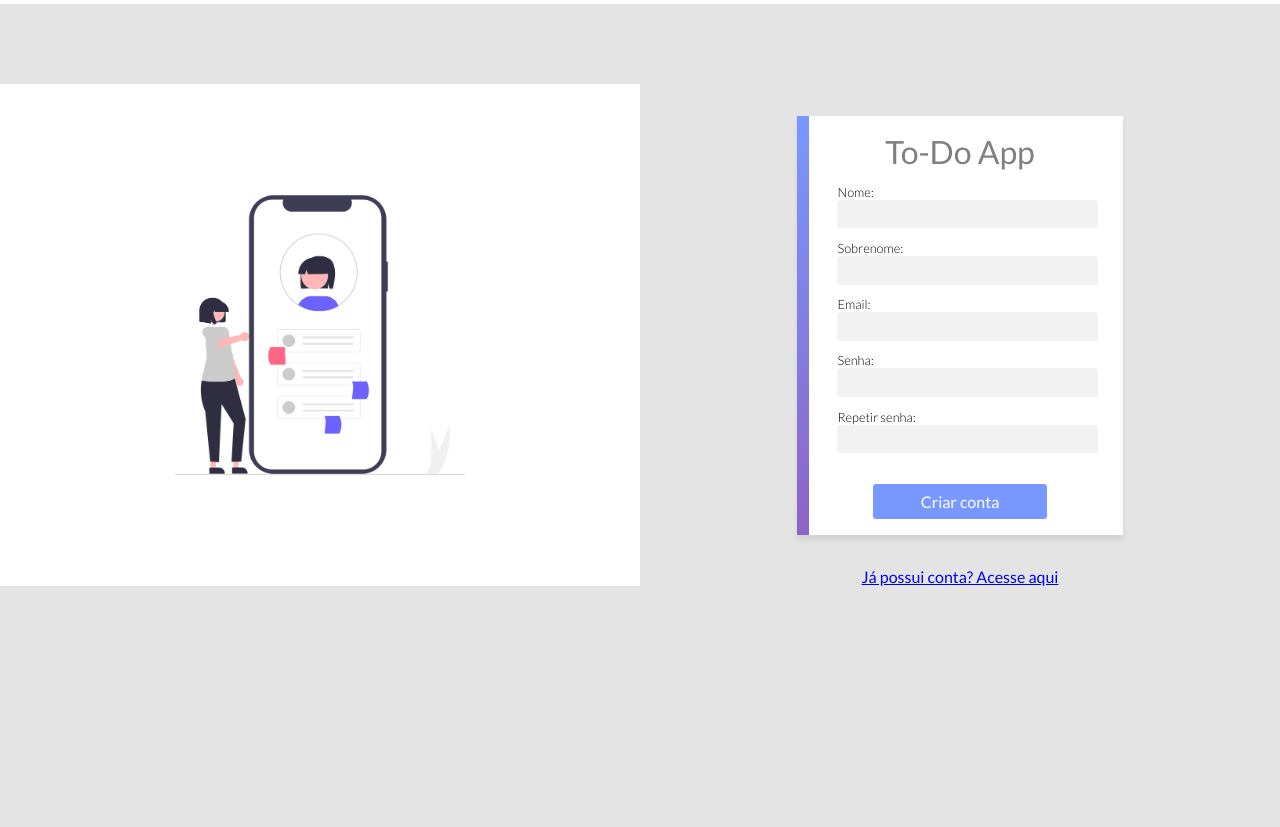
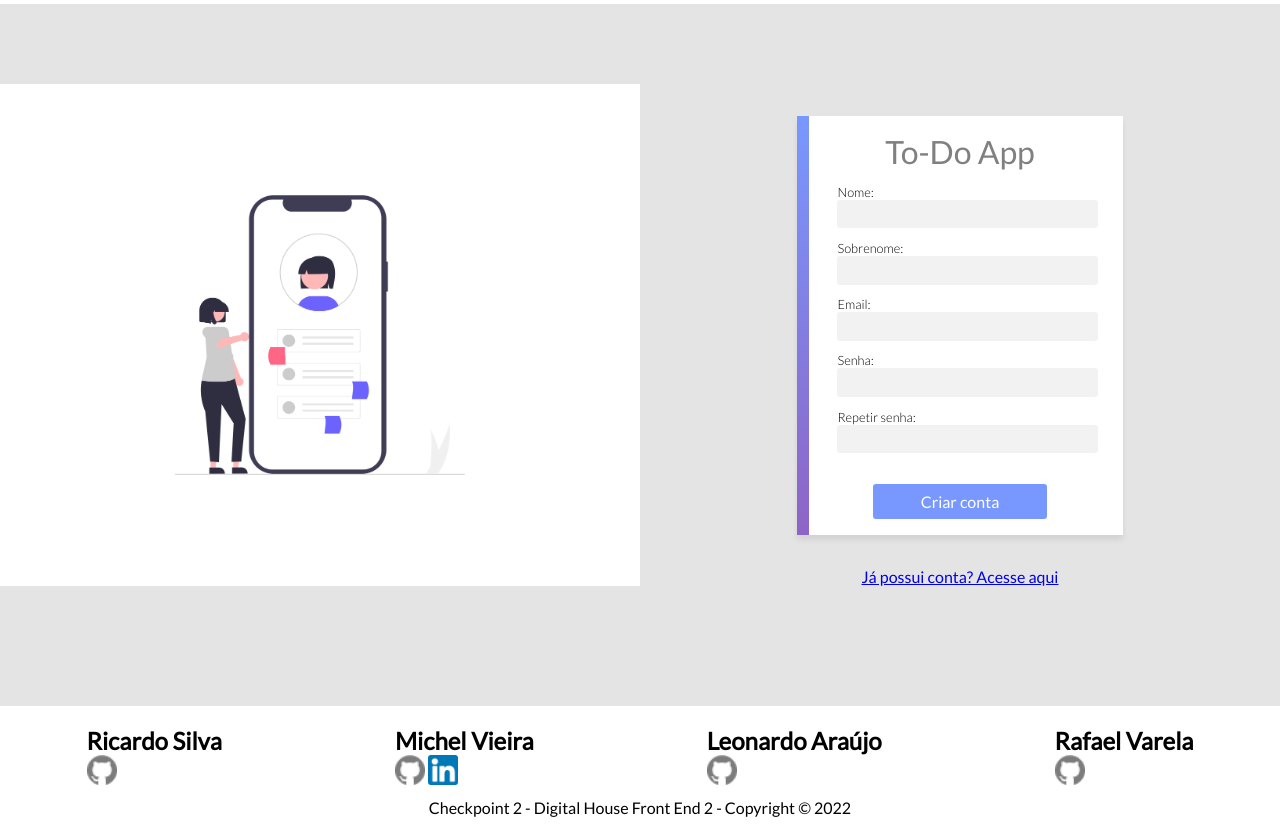
Before and after one commit to MichelVieiraDonascimento/Checkpoint-Front-ll, a website with bundled scripts: page signup.html in a window 1280 px wide. Shown: the part 67-894 px from the top of the page. Before the commit the page ends 800 px from the top, so only its background shows below. Built offline with nearby package versions, Linux system fonts and the light colour scheme.

Commit message:
heaer-and-footer

```diff
--- a/signup.html
+++ b/signup.html
@@ -26,6 +26,7 @@
       <img class="dh" src="./img/dh.png" alt="DH">
     </div>
   </header>
+
   <main>
   <div class="left">
     <img src="./assets/pessoa-signup.png" alt="">
@@ -73,6 +74,59 @@
 </main>
 
 
+<footer class="rodape-container" id="foter">
+  <div class="rodape">
+      <div class="card-aluno">
+          <nav>
+              <h2>Ricardo Silva</h2>
+              <h3></h3>
+              <div class="logo-contato">
+
+                  <a href="https://github.com/ricardostarosa" target="_blank"><img src="./img/logoGit.png"
+                          alt="Logo GitHub"></a>
+              </div>
+          </nav>
+      </div>
+      <div class="card-aluno">
+          <nav>
+              <h2>Michel Vieira</h2>
+              <h3></h3>
+              <div class="logo-contato">
+                  <a href="https://github.com/MichelVieiraDonascimento" target="_blank"><img
+                          src="./img/logoGit.png" alt="Logo GitHub"></a>
+                  <a href="https://www.linkedin.com/in/michel-vieira-do-nascimento-b7845a23b/" target="_blank"><img
+                          src="./img/linkedin.png" alt="Logo Linkedin "></a>
+              </div>
+          </nav>
+      </div>
+      <div class="card-aluno">
+          <nav>
+              <h2>Leonardo Araújo</h2>
+              <h3></h3>
+              <div class="logo-contato">
+
+                  <a href="https://github.com/leonardo-at" target="_blank"><img src="./img/logoGit.png"
+                          alt="Logo GitHub"></a>
+              </div>
+          </nav>
+      </div>
+      <div class="card-aluno">
+        <nav>
+            <h2>Rafael Varela</h2>
+            <h3></h3>
+            <div class="logo-contato">
+
+                <a href="https://github.com/Mineiroc4" target="_blank"><img src="./img/logoGit.png"
+                        alt="Logo GitHub"></a>
+            </div>
+        </nav>
+    </div>
+  </div>
+  <div id="direitos-autorais">
+      <p>Checkpoint 2 - Digital House Front End 2 - Copyright © 2022 </p>
+  </div>
+
+</footer>
 </body>
 
 </html>
--- a/styles/acesso.css
+++ b/styles/acesso.css
@@ -29,10 +29,12 @@ header{
 .cabeca > img {
   width: 150px;
 }
+
 .rodape-container {
   background: #ffffff;
   bottom: 0 auto;
   width: 100%;
+  margin-top: 120px;
 }
 
 .rodape {
--- a/styles/tarefas.css
+++ b/styles/tarefas.css
@@ -262,6 +262,43 @@ a {
 #skeleton {
   animation: trasparencia 1s infinite;
 }
+
+
+.rodape-container {
+  background: #ffffff;
+  bottom: 0 auto;
+  width: 100%;
+  margin-top: 120px;
+}
+
+.rodape {
+  display: flex;
+  align-items: center;
+  justify-content:space-around;
+
+}
+.card-aluno{
+  margin-top: 20px;
+}
+.rodape img{
+  width: 30px;
+}
+#direitos-autorais{
+
+  display: flex;
+  justify-content: center;
+  margin-top: 10px;
+  padding-bottom: 10px;
+}
+.logo-contato{
+  display: flex;
+
+}
+.logo-contato a {
+  padding-left: 1px;
+}
+
+
 @keyframes trasparencia {
   0% {
     opacity: 0.5;
```
Also changed, not shown: index.html (+8 -11 lines), tarefas.html (+55 -0 lines).
